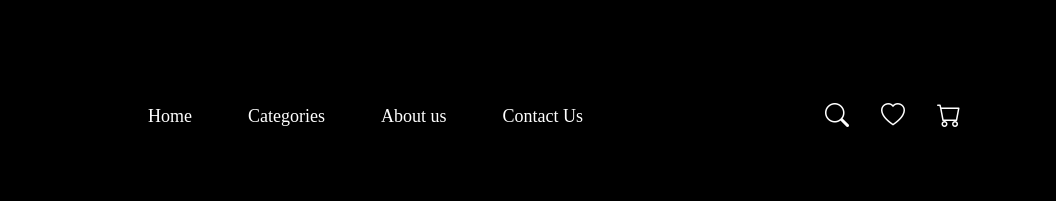
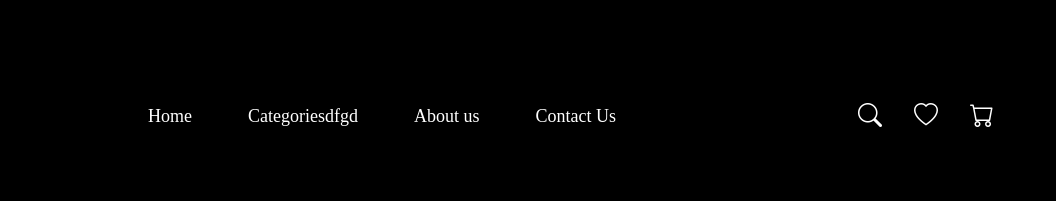
Before and after one commit to Mujtabaaptech/myproject, a plain HTML site: page index.html in a window 1280 px wide. Shown: the top 201 px of the page, 224-1280 px from the left. Drawn offline with nearby package versions, Linux system fonts and the light colour scheme.

Commit message:
changing

```diff
--- a/index.html
+++ b/index.html
@@ -201,7 +201,7 @@ color: rgb(255, 0, 0);
             <a class="nav-link text-white" aria-current="page" href="index.html" style="margin-right: 2.5rem;">Home</a>
             <div class="nav-item dropdown">
               <a class="nav-link dropdown-toggle text-white" href="#" id="navbarDropdownMenuLink" role="button" data-bs-toggle="dropdown" aria-expanded="false"  style="margin-right: 2.5rem;">
-                Categories
+                Categoriesdfgd
               </a>
               <div class="dropdown-menu" aria-labelledby="navbarDropdown">
                 <div class="container">
```
